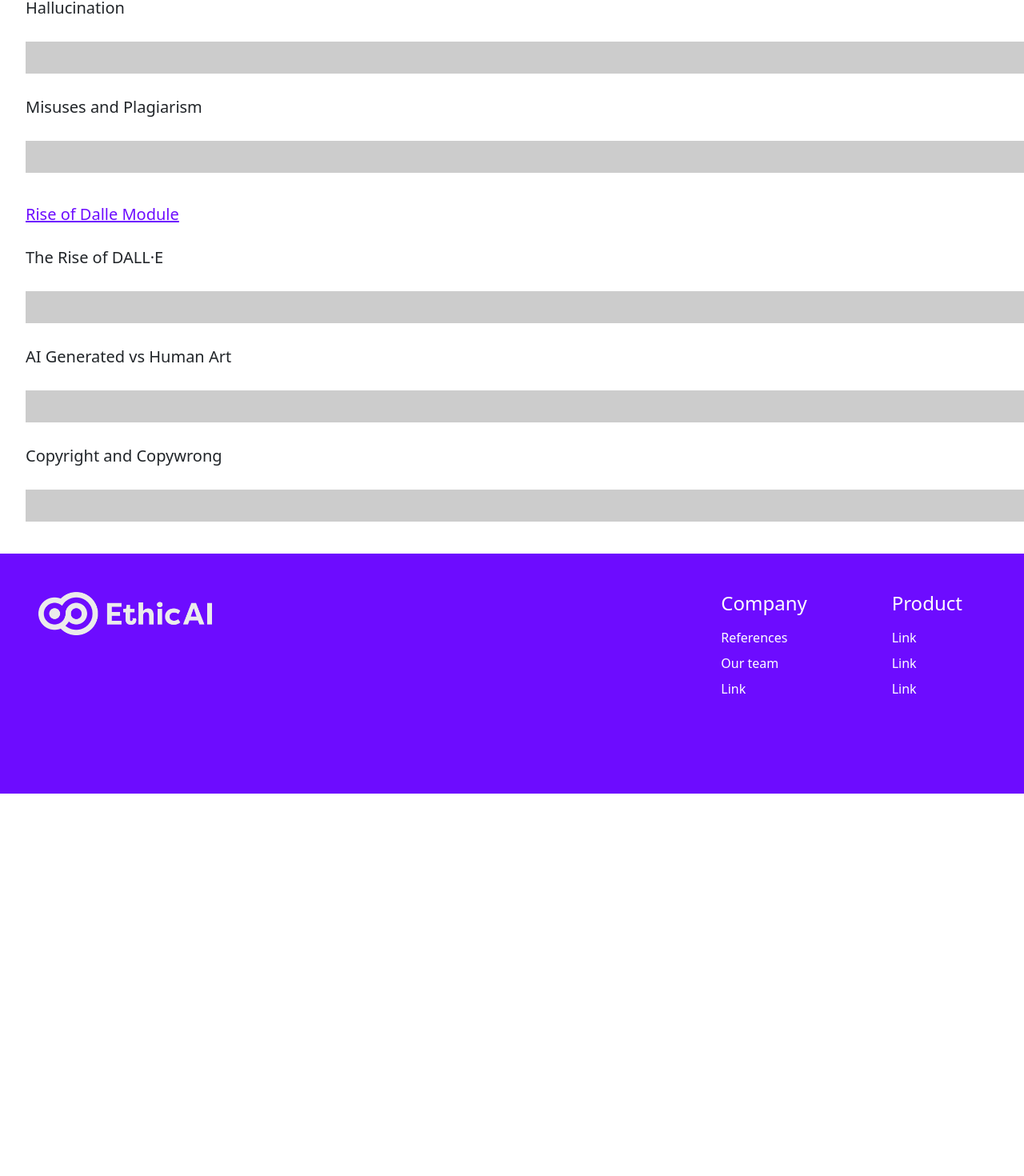
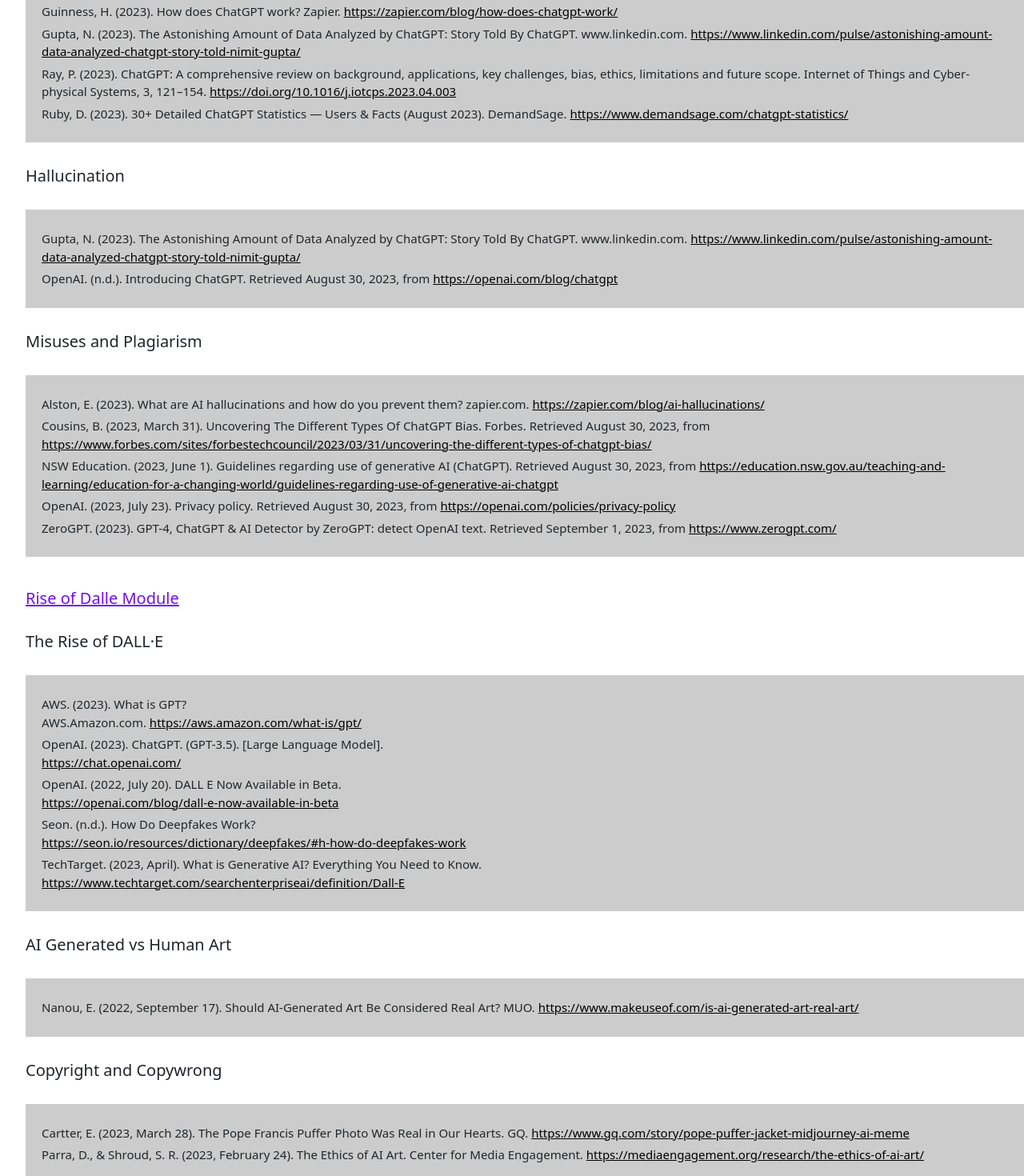
Before and after one commit to harslash/EthicAI, a Vue app in the folder project/ethicai-spa/: page /references in a window 1280 px wide. Shown: the part 638-2108 px from the top of the page at 80% size. Before the commit the page ends 1630 px from the top, so only its background shows below. Built offline with nearby package versions, Linux system fonts and the light colour scheme.

Commit message:
edit references

```diff
--- a/project/ethicai-spa/src/components/pages/references-page.vue
+++ b/project/ethicai-spa/src/components/pages/references-page.vue
@@ -46,19 +46,70 @@
                 <h3 class="sub-heading">Too Good to be True?</h3>
             </div>
             <div class="col-md-12">
-                <div class="gray-rectangle"></div>
+                <div class="gray-rectangle">
+                <p>
+                    Cousins, B. (2023, March 31). Uncovering The Different Types Of ChatGPT Bias. Forbes. Retrieved August 30, 2023, from
+                    <a href="https://www.forbes.com/sites/forbestechcouncil/2023/03/31/uncovering-the-different-types-of-chatgpt-bias/" target="_blank">https://www.forbes.com/sites/forbestechcouncil/2023/03/31/uncovering-the-different-types-of-chatgpt-bias/</a>
+                </p>
+                <p>
+                    Guinness, H. (2023). How does ChatGPT work? Zapier.
+                    <a href="https://zapier.com/blog/how-does-chatgpt-work/" target="_blank">https://zapier.com/blog/how-does-chatgpt-work/</a>
+                </p>
+                <p>
+                    Gupta, N. (2023). The Astonishing Amount of Data Analyzed by ChatGPT: Story Told By ChatGPT. www.linkedin.com.
+                    <a href="https://www.linkedin.com/pulse/astonishing-amount-data-analyzed-chatgpt-story-told-nimit-gupta/" target="_blank">https://www.linkedin.com/pulse/astonishing-amount-data-analyzed-chatgpt-story-told-nimit-gupta/</a>
+                </p>
+                <p>
+                    Ray, P. (2023). ChatGPT: A comprehensive review on background, applications, key challenges, bias, ethics, limitations and future scope. Internet of Things and Cyber-physical Systems, 3, 121–154.
+                    <a href="https://doi.org/10.1016/j.iotcps.2023.04.003" target="_blank">https://doi.org/10.1016/j.iotcps.2023.04.003</a>
+                </p>
+                <p>
+                    Ruby, D. (2023). 30+ Detailed ChatGPT Statistics — Users & Facts (August 2023). DemandSage.
+                    <a href="https://www.demandsage.com/chatgpt-statistics/" target="_blank">https://www.demandsage.com/chatgpt-statistics/</a>
+                </p>
+                </div>
             </div>
             <div class="col-md-12">
                 <h3 class="sub-heading">Hallucination</h3>
             </div>
             <div class="col-md-12">
-                <div class="gray-rectangle"></div>
+                <div class="gray-rectangle">
+                <p>
+                    Gupta, N. (2023). The Astonishing Amount of Data Analyzed by ChatGPT: Story Told By ChatGPT. www.linkedin.com.
+                    <a href="https://www.linkedin.com/pulse/astonishing-amount-data-analyzed-chatgpt-story-told-nimit-gupta/" target="_blank">https://www.linkedin.com/pulse/astonishing-amount-data-analyzed-chatgpt-story-told-nimit-gupta/</a>
+                </p>
+                <p>
+                    OpenAI. (n.d.). Introducing ChatGPT. Retrieved August 30, 2023, from
+                    <a href="https://openai.com/blog/chatgpt" target="_blank">https://openai.com/blog/chatgpt</a>
+                </p>
+        </div>
             </div>
             <div class="col-md-12">
                 <h3 class="sub-heading">Misuses and Plagiarism</h3>
             </div>
             <div class="col-md-12">
-                <div class="gray-rectangle"></div>
+                <div class="gray-rectangle">
+                <p>
+                    Alston, E. (2023). What are AI hallucinations and how do you prevent them? zapier.com.
+                    <a href="https://zapier.com/blog/ai-hallucinations/" target="_blank">https://zapier.com/blog/ai-hallucinations/</a>
+                </p>
+                <p>
+                    Cousins, B. (2023, March 31). Uncovering The Different Types Of ChatGPT Bias. Forbes. Retrieved August 30, 2023, from
+                    <a href="https://www.forbes.com/sites/forbestechcouncil/2023/03/31/uncovering-the-different-types-of-chatgpt-bias/" target="_blank">https://www.forbes.com/sites/forbestechcouncil/2023/03/31/uncovering-the-different-types-of-chatgpt-bias/</a>
+                </p>
+                <p>
+                    NSW Education. (2023, June 1). Guidelines regarding use of generative AI (ChatGPT). Retrieved August 30, 2023, from
+                    <a href="https://education.nsw.gov.au/teaching-and-learning/education-for-a-changing-world/guidelines-regarding-use-of-generative-ai-chatgpt" target="_blank">https://education.nsw.gov.au/teaching-and-learning/education-for-a-changing-world/guidelines-regarding-use-of-generative-ai-chatgpt</a>
+                </p>
+                <p>
+                    OpenAI. (2023, July 23). Privacy policy. Retrieved August 30, 2023, from
+                    <a href="https://openai.com/policies/privacy-policy" target="_blank">https://openai.com/policies/privacy-policy</a>
+                </p>
+                <p>
+                    ZeroGPT. (2023). GPT-4, ChatGPT & AI Detector by ZeroGPT: detect OpenAI text. Retrieved September 1, 2023, from
+                    <a href="https://www.zerogpt.com/" target="_blank">https://www.zerogpt.com/</a>
+                </p>
+                </div>
             </div>
 
             <div class="col-md-12">
@@ -68,19 +119,54 @@
                 <h3 class="sub-heading">The Rise of DALL·E</h3>
             </div>
             <div class="col-md-12">
-                <div class="gray-rectangle"></div>
+                <div class="gray-rectangle">
+                    <p>
+                        AWS. (2023). What is GPT?<br>
+                        AWS.Amazon.com. <a href="https://aws.amazon.com/what-is/gpt/" target="_blank">https://aws.amazon.com/what-is/gpt/</a>
+                    </p>
+                    <p>
+                        OpenAI. (2023). ChatGPT. (GPT-3.5). [Large Language Model].<br>
+                        <a href="https://chat.openai.com/" target="_blank">https://chat.openai.com/</a>
+                    </p>
+                    <p>
+                        OpenAI. (2022, July 20). DALL E Now Available in Beta.<br>
+                        <a href="https://openai.com/blog/dall-e-now-available-in-beta" target="_blank">https://openai.com/blog/dall-e-now-available-in-beta</a>
+                    </p>
+                    <p>
+                        Seon. (n.d.). How Do Deepfakes Work?<br>
+                        <a href="https://seon.io/resources/dictionary/deepfakes/#h-how-do-deepfakes-work" target="_blank">https://seon.io/resources/dictionary/deepfakes/#h-how-do-deepfakes-work</a>
+                    </p>
+                    <p>
+                        TechTarget. (2023, April). What is Generative AI? Everything You Need to Know.<br>
+                        <a href="https://www.techtarget.com/searchenterpriseai/definition/Dall-E" target="_blank">https://www.techtarget.com/searchenterpriseai/definition/Dall-E</a>
+                    </p>
+                </div>
             </div>
             <div class="col-md-12">
                 <h3 class="sub-heading">AI Generated vs Human Art</h3>
             </div>
             <div class="col-md-12">
-                <div class="gray-rectangle"></div>
+                <div class="gray-rectangle">
+                    <p>
+                        Nanou, E. (2022, September 17). Should AI-Generated Art Be Considered Real Art? MUO.
+                        <a href="https://www.makeuseof.com/is-ai-generated-art-real-art/" target="_blank">https://www.makeuseof.com/is-ai-generated-art-real-art/</a>
+                    </p>
+                </div>
             </div>
             <div class="col-md-12">
                 <h3 class="sub-heading">Copyright and Copywrong</h3>
             </div>
             <div class="col-md-12">
-                <div class="gray-rectangle"></div>
+                <div class="gray-rectangle">
+                <p>
+                    Cartter, E. (2023, March 28). The Pope Francis Puffer Photo Was Real in Our Hearts. GQ.
+                    <a href="https://www.gq.com/story/pope-puffer-jacket-midjourney-ai-meme" target="_blank">https://www.gq.com/story/pope-puffer-jacket-midjourney-ai-meme</a>
+                </p>
+                <p>
+                    Parra, D., & Shroud, S. R. (2023, February 24). The Ethics of AI Art. Center for Media Engagement.
+                    <a href="https://mediaengagement.org/research/the-ethics-of-ai-art/" target="_blank">https://mediaengagement.org/research/the-ethics-of-ai-art/</a>
+                </p>
+                </div>
             </div>
         </div>
     </div>
@@ -150,4 +236,8 @@ export default defineComponent({
     text-align: left;
     font-size: 15px;
 }
+
+a {
+    color: black; /* Change this to your desired link color */
+}
 </style>
```
